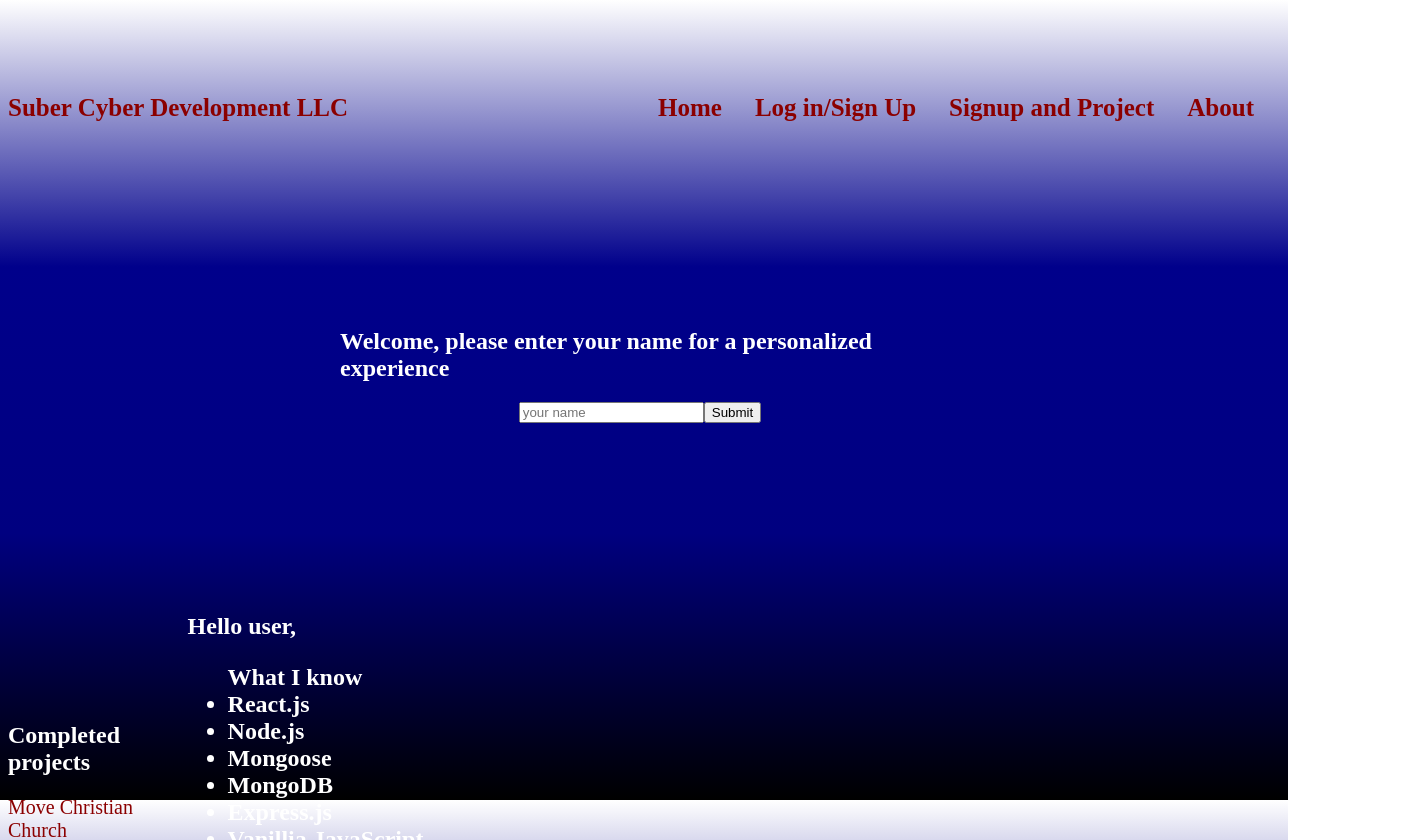
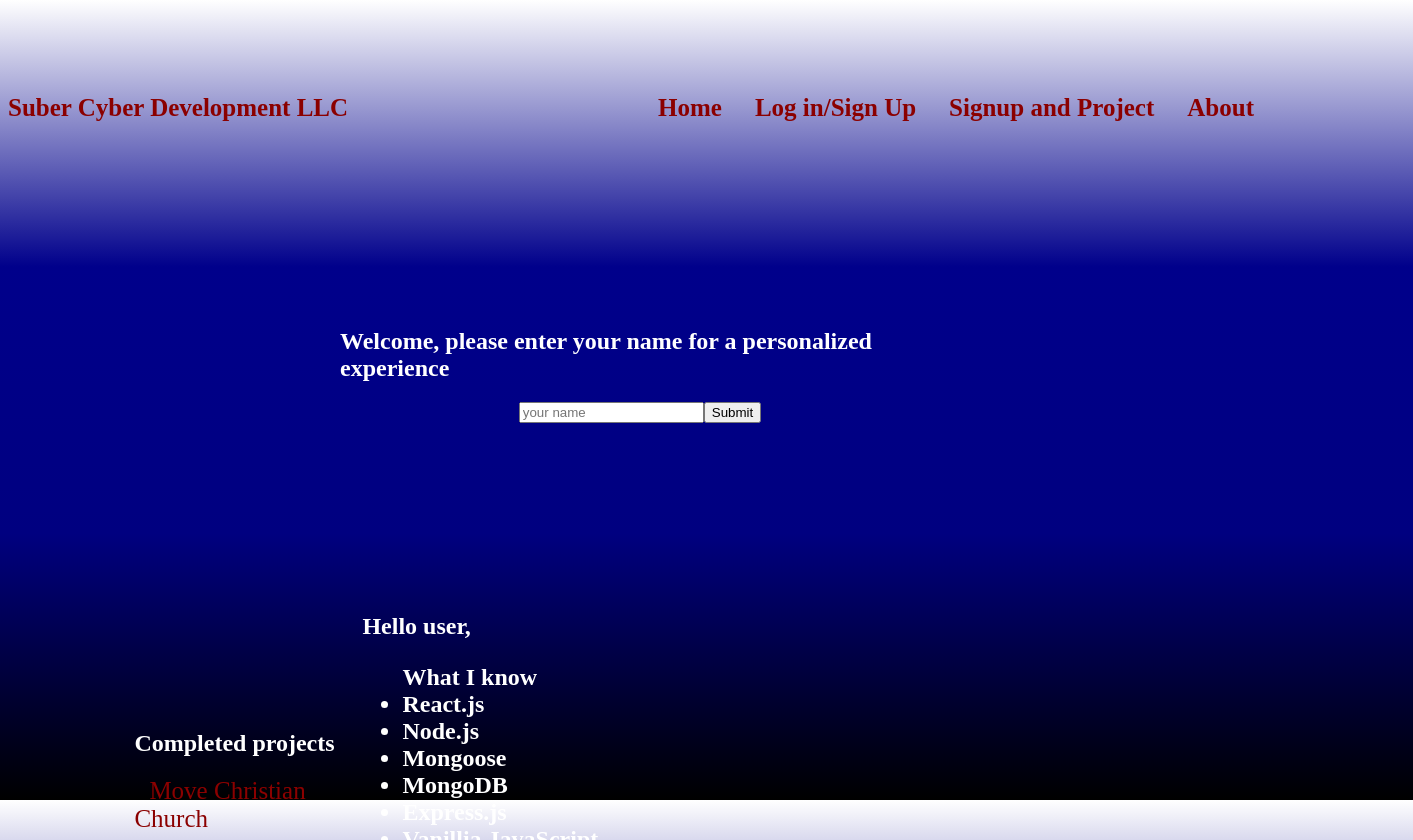
Before and after one commit to IdeclareWar406/production, a React (Vite) app in the folder myPortfolio/client/: page / in a window 1280 px wide. Shown: the top 840 px of the page, 1413 px wide, since content can reach past the window. Built offline with nearby package versions, Linux system fonts and the light colour scheme.

Commit message:
more updates

```diff
--- a/myPortfolio/client/src/ApiContext.jsx
+++ b/myPortfolio/client/src/ApiContext.jsx
@@ -278,6 +278,14 @@ function setFirstName(name){
                     ...prevState,
                     serverRes: res.data
                 }
+            }), setContactInfo(prevState =>{
+                return{
+                    ...prevState,
+                    firstName: "",
+                    lastName:"",
+                     email: "",
+                     phone: "",
+                }
             }))
             .catch(err => console.log(err.respone.data.message))
     }
@@ -287,7 +295,7 @@ function setFirstName(name){
 
 
 
-console.log(projectIdea)
+
 
 
     return(
--- a/myPortfolio/client/src/Header.jsx
+++ b/myPortfolio/client/src/Header.jsx
@@ -26,7 +26,7 @@ export default function Header(){
  const selectedStyle = { backgroundColor: 'purple'}
 
   function selectedPage(){
-    console.log('fired')
+
     if(path.pathname === '/'){
       setLinkBackground(prevState=>{
         return{
--- a/myPortfolio/client/src/components/Admin.jsx
+++ b/myPortfolio/client/src/components/Admin.jsx
@@ -30,7 +30,7 @@ const [userUpdate, setUserUpdate] = React.useState({
     phone: ""
 })
 
-console.log(userUpdate, 'userUpdate')
+
 function renderWhich(value){
     setRender(prevState=>{
         if(value === 'users'){
@@ -144,7 +144,7 @@ function deleteUser(id){
             .catch(err => console.log(err.response.data.message))
 }
 
-console.log(users)
+
 const renderedUser = users.map((user)=>{
     return(
        <UserTemplate key={user._id}
--- a/myPortfolio/client/src/index.css
+++ b/myPortfolio/client/src/index.css
@@ -27,7 +27,7 @@
     margin:5px;
     position: relative;
     top:150px;
-
+   left:10%;
     width:100%;
 }
 .homeInfo{
@@ -45,13 +45,16 @@ body{
     background: linear-gradient( 0deg,black ,navy, darkblue, white) fixed;
 }
 .outsideLink{
-    font-size: 20px;
+    font-size: 25px;
     color: darkred;
     text-decoration: none;
-    transition: color 500ms linear 0ms
+    transition: color 500ms linear 0ms;
+    padding:6px 15px;
+    border-radius: 20px;;
 }
 .outsideLink:hover{
-    color:gold
+    color:gold;
+    background-color: darkgray;
 }
 .links{
 
@@ -76,7 +79,7 @@ body{
     text-decoration: none;
     font-size: 25px;
     font-weight:700;
-
+    border-radius: 20px;
 }
 .llcName:hover{
     background-color: darkgray;
```
